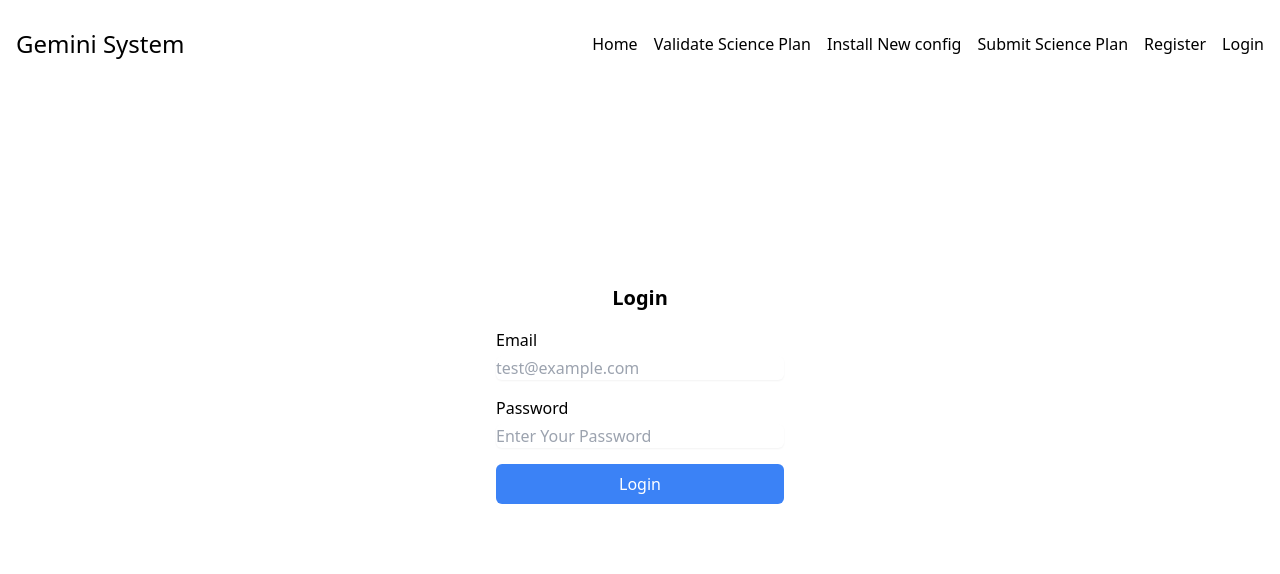
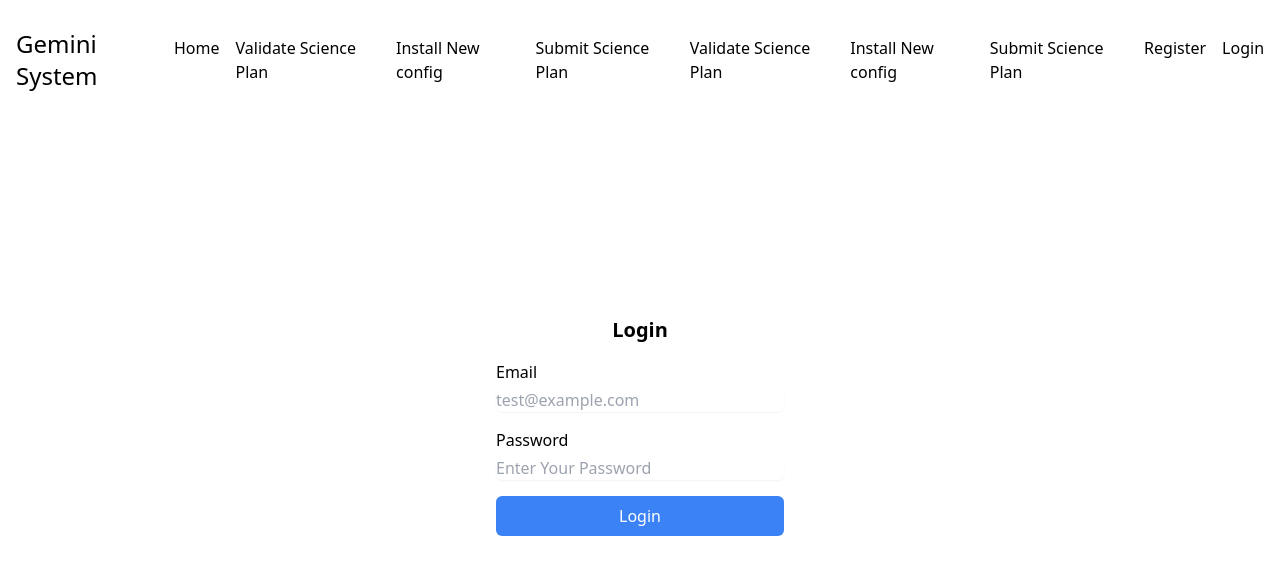
Before and after one commit to aritsulynn/Gemini-Esanlamsing-Frontend, a React (Vite) app: page /login in a window 1280 px wide. Shown: the top 574 px of the page. Built offline with nearby package versions, Linux system fonts and the light colour scheme.

Commit message:
basic login

```diff
--- a/package.json
+++ b/package.json
@@ -11,6 +11,7 @@
   },
   "dependencies": {
     "axios": "^1.6.8",
+    "js-cookie": "^3.0.5",
     "react": "^18.2.0",
     "react-dom": "^18.2.0",
     "react-router-dom": "^6.22.3"
--- a/src/App.jsx
+++ b/src/App.jsx
@@ -2,11 +2,15 @@ import { useState, useEffect } from "react";
 import "./App.css";
 import axios from "axios";
 import { useNavigate } from "react-router-dom";
+import Cookies from "js-cookie";
 
 export default function App() {
   const [data, setData] = useState([]);
 
   useEffect(() => {
+    // if (Cookies.get("isLoggedIn") !== "true") {
+    //   navigate("/login");
+    // }
     const fetchData = async () => {
       const res = await axios
         .get("http://localhost:3030/scienceplans")
--- a/src/components/Navbar.jsx
+++ b/src/components/Navbar.jsx
@@ -3,6 +3,7 @@ import { UserContext } from "../UserContext";
 import { useNavigate } from "react-router-dom";
 import axios from "axios";
 import { Link } from "react-router-dom";
+import Cookies from "js-cookie";
 
 export default function Navbar(props) {
   const navigate = useNavigate();
@@ -12,29 +13,19 @@ export default function Navbar(props) {
   const [isToggle, setIsToggle] = useState(false);
 
   useEffect(() => {
-    const fetchUserData = async () => {
-      // try {
-      //   const res = await axios.get("http://localhost:3030/api/protected", {
-      //     withCredentials: true,
-      //   });
-      //   setIsLoggedIn(true);
-      //   setUserInfo(res.data);
-      // } catch (error) {
-      //   setIsLoggedIn(false);
-      // }
+    const checkLogin = async () => {
+      if (Cookies.get("isLoggedIn") === "true") {
+        setIsLoggedIn(true);
+      }
     };
-
-    fetchUserData();
-  }, []);
+    checkLogin();
+  });
 
   const handleLogout = async () => {
-    const res = await axios.post("http://localhost:3030/api/logout", {
-      //   withCredentials: true,
-    });
     setIsLoggedIn(false);
+    Cookies.remove("isLoggedIn");
     setUserInfo(null);
     navigate("/login");
-    // Cookies.remove("token");
   };
 
   const handleToggle = () => {
@@ -70,6 +61,15 @@ export default function Navbar(props) {
         <ul className="hidden md:flex space-x-4">
           <li>
             <Link to="/">Home</Link>
+          </li>
+          <li>
+            <Link to="/validate">Validate Science Plan</Link>
+          </li>
+          <li>
+            <Link to="/install">Install New config</Link>
+          </li>
+          <li>
+            <Link to="/submit">Submit Science Plan</Link>
           </li>
           {isLoggedIn ? (
             <li>
@@ -107,11 +107,21 @@ export default function Navbar(props) {
             }`}
           >
             <li>
-              <a href="/">Home</a>
+              <Link to="/">Home</Link>
             </li>
+            <li>
+              <Link to="/validate">Validate Science Plan</Link>
+            </li>
+            <li>
+              <Link to="/install">Install New config</Link>
+            </li>
+            <li>
+              <Link to="/submit">Submit Science Plan</Link>
+            </li>
+            <li></li>
             {isLoggedIn ? (
               <li>
-                <button onClick={handleLogout}>ออกจากระบบ</button>
+                <Link onClick={handleLogout}>Logout</Link>
               </li>
             ) : (
               <>
--- a/src/pages/Login.jsx
+++ b/src/pages/Login.jsx
@@ -2,7 +2,7 @@ import React, { useState, useContext } from "react";
 import { UserContext } from "../UserContext";
 import axios from "axios";
 import { useNavigate } from "react-router-dom";
-
+import Cookies from "js-cookie";
 export default function Login() {
   const [email, setEmail] = useState("");
   const [password, setPassword] = useState("");
@@ -13,25 +13,20 @@ export default function Login() {
 
   const handleSubmit = async (e) => {
     e.preventDefault(); // Prevent default form submission
-
-    //     try {
-    //       const response = await axios.post(
-    //         "http://localhost:3030/api/login",
-    //         {
-    //           email,
-    //           password,
-    //         },
-    //         { withCredentials: true }
-    //       );
-
-    //       if (response.status === 200) {
-    //         setIsLoggedIn(true);
-    //         navigate("/");
-    //       }
-    //     } catch (error) {
-    //       console.error("Login failed:", error);
-    //       setError(error.response.data.message);
-    //     }
+    const user = { email, password };
+    await axios
+      .post("http://localhost:3030/users/login", null, {
+        params: { email: email, password: password },
+      })
+      .then((response) => {
+        console.log(response.data);
+        setIsLoggedIn(true);
+        Cookies.set("isLoggedIn", true);
+        navigate("/");
+      })
+      .catch((err) => {
+        setError(err.response.data.message);
+      });
   };
 
   return (
--- a/src/pages/SubmitSciencePlan.jsx
+++ b/src/pages/SubmitSciencePlan.jsx
@@ -1,5 +1,9 @@
 import React, { useEffect, useState } from "react";
 import axios from "axios";
+
+// import js-cookie
+import Cookies from "js-cookie";
+
 
 export default function SubmitSciencePlan() {
   const [data, setData] = useState([]);
```
Also changed, not shown: 1 other file (tests, documents, lock files or other folders).
